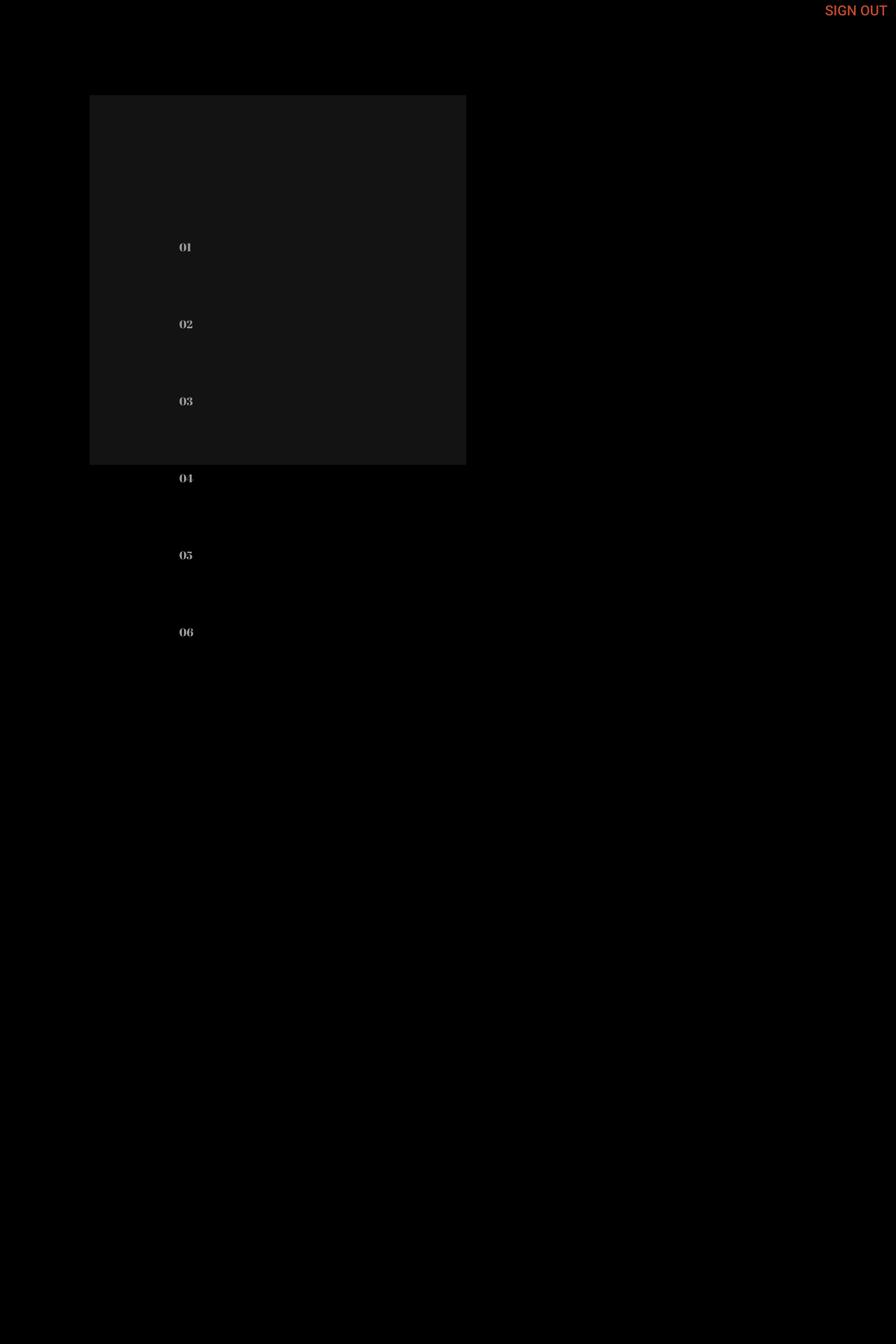
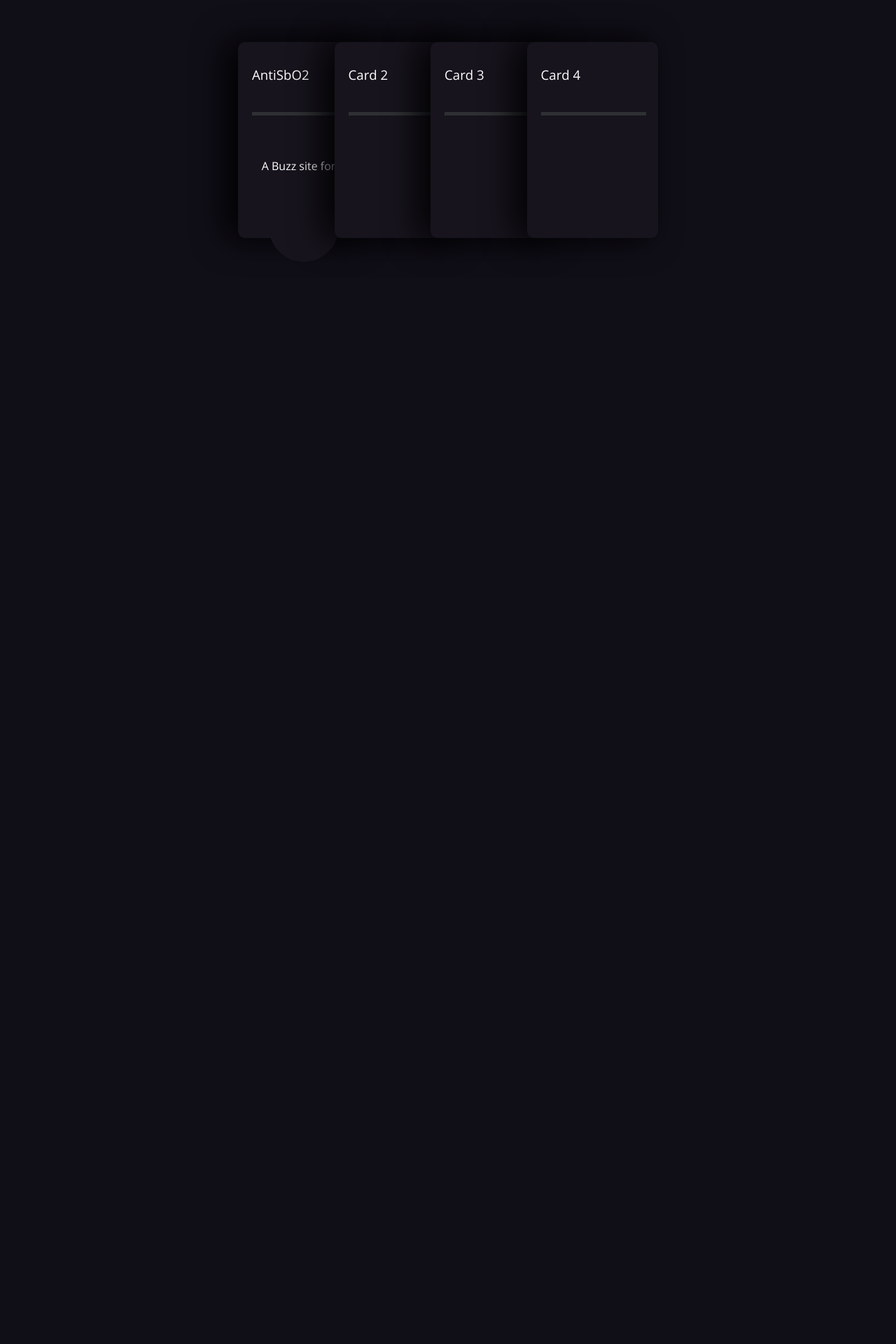
Before and after one commit to Ananyaiitbhilai/annsite, a Django app: page /tileslide in a window 1280 px wide. Shown: the top 1920 px of the page at 70% size. After the commit the page ends 350 px from the top, so only its background shows below. Run offline with Django 3.2, Linux system fonts and the light colour scheme; some libraries are stand-ins or nearby versions.

Commit message:
Update tileslide.html

```diff
--- a/templates/tileslide.html
+++ b/templates/tileslide.html
@@ -1,344 +1,160 @@
-<!DOCTYPE html>
-{% load static %}
-<html >
 <head>
-  <meta charset="UTF-8">
-  <title>Open signup</title>
+  <link href="https://fonts.googleapis.com/css?family=Open+Sans:300i,400" rel="stylesheet">
+  <style>
 
-  <link rel="stylesheet" href="https://cdnjs.cloudflare.com/ajax/libs/meyer-reset/2.0/reset.min.css">
-
-
-
-<style>
-  @import url(https://fonts.googleapis.com/css?family=Abril+Fatface);
-@import url(https://fonts.googleapis.com/css?family=Roboto:500);
-html, body {
-  width: 100%;
-  height: 100%;
-  overflow: hidden;
+body {
+  background-color: #100e17;
+  font-family: 'Open Sans', sans-serif;
 }
 
-body {
-  color: white;
-  font-family: "Roboto", sans-serif;
-  font-size: 16px;
-  line-height: 1em;
-  background-color: black;
+.container {
+  position: absolute;
+  height: 300px;
+  width: 600px;
+  top: 60px;
+  left: calc(50% - 300px);
+  display: flex;
 }
 
-#slides {
+.card {
+  display: flex;
+  height: 280px;
+  width: 200px;
+  background-color: #17141d;
+  border-radius: 10px;
+  box-shadow: -1rem 0 3rem #000;
+/*   margin-left: -50px; */
+  transition: 0.4s ease-out;
+  position: relative;
+  left: 0px;
+}
+
+.card:not(:first-child) {
+    margin-left: -50px;
+}
+
+.card:hover {
+  transform: translateY(-20px);
+  transition: 0.4s ease-out;
+}
+
+.card:hover ~ .card {
+  position: relative;
+  left: 50px;
+  transition: 0.4s ease-out;
+}
+
+.title {
+  color: white;
+  font-weight: 300;
   position: absolute;
-  top: 17%;
-  left: 10%;
-  right: 48%;
-  bottom: 17%;
-  overflow: hidden;
+  left: 20px;
+  top: 15px;
 }
-#slides ul {
+
+.bar {
   position: absolute;
-  top: 0px;
-  left: 0px;
+  top: 100px;
+  left: 20px;
+  height: 5px;
+  width: 150px;
+}
+
+.emptybar {
+  background-color: #2e3033;
   width: 100%;
   height: 100%;
 }
-#slides ul li {
-  position: relative;
-  width: 100%;
+
+.filledbar {
+  position: absolute;
+  top: 0px;
+  z-index: 3;
+  width: 0px;
   height: 100%;
-}
-#slides ul li:nth-child(1) {
-  background-color: #131313;
-}
-#slides ul li:nth-child(2) {
-  background-color: #262626;
-}
-#slides ul li:nth-child(3) {
-  background-color: #393939;
-}
-#slides ul li:nth-child(4) {
-  background-color: #262626;
-}
-#slides ul li:nth-child(5) {
-  background-color: #131313;
-}
-#slides ul li:nth-child(6) {
-  background-color: #262626;
+  background: rgb(0,154,217);
+  background: linear-gradient(90deg, rgba(0,154,217,1) 0%, rgba(217,147,0,1) 65%, rgba(255,186,0,1) 100%);
+  transition: 0.6s ease-out;
 }
 
-ul#steps {
-  position: absolute;
-  top: 50%;
-  left: 20%;
-  height: 110px;
-  margin-top: -55px;
-}
-ul#steps li {
-  position: relative;
-  height: 100%;
-  color: #999;
-  font-family: "Abril Fatface", serif;
-  -webkit-transform: translate3d(0, 0, 0);
-          transform: translate3d(0, 0, 0);
-  -webkit-transition: color 666ms cubic-bezier(0.666, 0, 0.333, 1), font-size 666ms cubic-bezier(0.666, 0, 0.333, 1);
-  transition: color 666ms cubic-bezier(0.666, 0, 0.333, 1), font-size 666ms cubic-bezier(0.666, 0, 0.333, 1);
-}
-ul#steps li.active {
-  color: #bf482c;
-  font-size: 96px;
+.card:hover .filledbar {
+  width: 120px;
+  transition: 0.4s ease-out;
 }
 
-#titles {
+.circle {
   position: absolute;
-  top: 50%;
-  left: 40%;
-  width: 60%;
-  height: 330px;
-  margin-top: -165px;
-  padding: 110px 0;
-}
-#titles ul {
-  position: absolute;
-  top: 0px;
-  left: 0px;
-  width: 100%;
-  height: 100%;
-}
-#titles li {
-  position: relative;
-  width: 100%;
-  height: 100%;
-  visibility: hidden;
-  opacity: 0;
-  -webkit-transform: translate3d(0, 0, 0);
-          transform: translate3d(0, 0, 0);
-  -webkit-transition: visibility 0ms linear 666ms, opacity 666ms cubic-bezier(0.666, 0, 0.333, 1);
-  transition: visibility 0ms linear 666ms, opacity 666ms cubic-bezier(0.666, 0, 0.333, 1);
-}
-#titles li.active {
-  visibility: visible;
-  opacity: 1;
-  -webkit-transition: visibility 0ms linear, opacity 666ms cubic-bezier(0.666, 0, 0.333, 1);
-  transition: visibility 0ms linear, opacity 666ms cubic-bezier(0.666, 0, 0.333, 1);
-}
-#titles li h2 {
-  height: 110px;
-  font-family: "Abril Fatface", serif;
-  font-size: 96px;
-  display: block;
-}
-#titles li p {
-  height: 110px;
-  color: #999;
+  top: 150px;
+  left: calc(50% - 60px);
 }
 
-.roller {
-  -webkit-transform: translate3d(0, 0%, 0);
-          transform: translate3d(0, 0%, 0);
-  -webkit-transition: -webkit-transform 666ms cubic-bezier(0.666, 0, 0.333, 1);
-  transition: -webkit-transform 666ms cubic-bezier(0.666, 0, 0.333, 1);
-  transition: transform 666ms cubic-bezier(0.666, 0, 0.333, 1);
-  transition: transform 666ms cubic-bezier(0.666, 0, 0.333, 1), -webkit-transform 666ms cubic-bezier(0.666, 0, 0.333, 1);
+.stroke {
+  stroke: white;
+  stroke-dasharray: 360;
+  stroke-dashoffset: 360;
+  transition: 0.6s ease-out;
 }
-        .GFG {
-            background-color: black;
-            border: 2px solid black;
-            color: #bf482c;
-            padding: 5px 10px;
-            text-align: center;
-            display: inline-block;
-            font-size: 20px;
-            margin: 10px 10px;
-            cursor: pointer;
-            text-decoration:none;
-        }
-    .GF{position:absolute;
-     top:0;
-     right:0;
-         background-color: black;
-            border: 2px solid black;
-            color: #bf482c;
-            padding: 5px 10px;
-            text-align: center;
-            display: inline-block;
-            font-size: 20px;
 
-            cursor: pointer;
-            text-decoration:none;
-    }
-    </style>
+svg {
+  fill: #17141d;
+  stroke-width: 2px;
+}
 
+.card:hover .stroke {
+  stroke-dashoffset: 100;
+  transition: 0.6s ease-out;
+}
+  </style>
 </head>
-
 <body>
-    <a href="{% url 'logout' %}" class="GF">
-        SIGN OUT
-    </a>
-
-  <div id="slides">
-  <ul class="roller">
-    <li></li>
-    <li></li>
-    <li></li>
-    <li></li>
-    <li></li>
-     <li></li>
-  </ul>
+<div class="container">
+  <div class="card">
+    <h3 class="title">AntiSbO2</h3>
+    <div class="bar">
+      <div class="emptybar"></div>
+      <div class="filledbar"></div>
+    </div>
+    <div class="circle"><p style="color:white">A Buzz site for nerds by nerds. </p>
+      <svg version="1.1" xmlns="http://www.w3.org/2000/svg">
+      <circle class="stroke" cx="60" cy="60" r="50"/>
+    </svg>
+    </div>
+  </div>
+  <div class="card">
+    <h3 class="title">Card 2</h3>
+    <div class="bar">
+      <div class="emptybar"></div>
+      <div class="filledbar"></div>
+    </div>
+    <div class="circle">
+      <svg version="1.1" xmlns="http://www.w3.org/2000/svg">
+      <circle class="stroke" cx="60" cy="60" r="50"/>
+    </svg>
+    </div>
+  </div>
+  <div class="card">
+    <h3 class="title">Card 3</h3>
+    <div class="bar">
+      <div class="emptybar"></div>
+      <div class="filledbar"></div>
+    </div>
+    <div class="circle">
+      <svg version="1.1" xmlns="http://www.w3.org/2000/svg">
+      <circle class="stroke" cx="60" cy="60" r="50"/>
+    </svg>
+    </div>
+  </div>
+  <div class="card">
+    <h3 class="title">Card 4</h3>
+    <div class="bar">
+      <div class="emptybar"></div>
+      <div class="filledbar"></div>
+    </div>
+    <div class="circle">
+      <svg version="1.1" xmlns="http://www.w3.org/2000/svg">
+      <circle class="stroke" cx="60" cy="60" r="50"/>
+    </svg>
+    </div>
+  </div>
 </div>
-<ul id="steps" class="roller">
-  <li>01</li>
-  <li>02</li>
-  <li>03</li>
-  <li>04</li>
-  <li>05</li>
-  <li>06</li>
-
-</ul>
-<div id="titles">
-  <ul class="roller">
-    <li>
-      <h2>Hola</h2>
-      <h2>Amigos</h2>
-      <p>Thanks for signing up. Explore this fun site. Use the up, and down arrow keys to navigate.
-          <br>Click on Click here button to get to that respective page.
-
-  </p>
-    </li>
-    <li>
-      <h2>AntiSbO2</h2>
-      <h2>Platform</h2>
-      <p> A Buzz site for nerds by nerds.
-        <a href="https://antisbo2.herokuapp.com/" class="GFG">
-        Click here
-    </a></p>
-    </li>
-    <li>
-      <h2>Join</h2>
-      <h2>Community</h2>
-      <p>Answer 10 simple questions and based on that enter your community.
-        <a href="{% url 'quiz' %}" class="GFG">
-        Click here
-    </a></p>
-    </li>
-    <li>
-      <h2>Tweeps </h2>
-      <h2>POV</h2>
-      <p>Sentiment analysis of Tweeps. What tweeps say who will win today's IPL match?
-          <br>Views about COVID and recent advancement in vaccines and optimism.
-        <a href="{% url 'twitter_home' %}" class="GFG">
-        Click here
-    </a></p>
-    </li>
-    <li>
-      <h2>Play</h2>
-        <h2>Games</h2>
-      <p>Getting bored. Play some basic yet interesting and fun games.
-        <a href="{% url 'games' %}" class="GFG">
-        Click here
-    </a></p>
-    </li>
-      <li>
-      <h2>Adios</h2>
-      <h2>Amigos</h2>
-      <p>This was our amateur site. Hope you liked it.
-        </p>
-    </li>
-  </ul>
-</div>
-  <script src='http://cdnjs.cloudflare.com/ajax/libs/jquery/2.1.3/jquery.min.js'></script>
-<script src='http://cdnjs.cloudflare.com/ajax/libs/modernizr/2.8.3/modernizr.min.js'></script>
-
-    <script>(function() {
-      var Application, Utils,
-        bind = function(fn, me){ return function(){ return fn.apply(me, arguments); }; };
-
-      window.DEMO = window.DEMO || {};
-
-      Utils = {
-        'transform': Modernizr.prefixed('transform').replace(/([A-Z])/g, (function(_this) {
-          return function(str, m1) {
-            return '-' + m1.toLowerCase();
-          };
-        })(this)).replace(/^ms-/, '-ms-'),
-        'translate': (function(_this) {
-          return function(x, y) {
-            var tran, vals;
-            tran = Modernizr.csstransforms3d ? 'translate3d' : 'translate';
-            vals = Modernizr.csstransforms3d ? '(' + x + ', ' + y + ', 0)' : '(' + x + ', ' + y + ')';
-            return tran + vals;
-          };
-        })(this)
-      };
-
-      Application = (function() {
-        function Application() {
-          this.update = bind(this.update, this);
-          this.next = bind(this.next, this);
-          this.previous = bind(this.previous, this);
-          this.onKeyup = bind(this.onKeyup, this);
-          DEMO.utils = Utils;
-          this.$doc = $(document);
-          this.$roller = $('.roller');
-          this.$step = $('#steps li');
-          this.$title = $('#titles li');
-          this.min = 0;
-          this.max = this.$step.length - 1;
-          this.active_index = 0;
-          this.$step.eq(this.active_index).addClass('active');
-          this.$title.eq(this.active_index).addClass('active');
-          this.observe();
-        }
-
-        Application.prototype.observe = function() {
-          return this.$doc.on('keyup', this.onKeyup);
-        };
-
-        Application.prototype.onKeyup = function(e) {
-          var kc;
-          kc = e.keyCode;
-          if (kc === 38) {
-            e.preventDefault();
-            this.previous();
-          }
-          if (kc === 40) {
-            e.preventDefault();
-            return this.next();
-          }
-        };
-
-        Application.prototype.previous = function() {
-          if (this.active_index > this.min) {
-            this.active_index--;
-            return this.update();
-          }
-        };
-
-        Application.prototype.next = function() {
-          if (this.active_index < this.max) {
-            this.active_index++;
-            return this.update();
-          }
-        };
-
-        Application.prototype.update = function() {
-          var y;
-          y = -(this.active_index * 100);
-          this.$roller.css(DEMO.utils.transform, DEMO.utils.translate(0, y + "%"));
-          this.$step.removeClass('active');
-          this.$title.removeClass('active');
-          this.$step.eq(this.active_index).addClass('active');
-          return this.$title.eq(this.active_index).addClass('active');
-        };
-
-        return Application;
-
-      })();
-
-      $(function() {
-        return DEMO.instance = new Application();
-      });
-
-    }).call(this);
-    </script>
-
 </body>
-</html>
```
